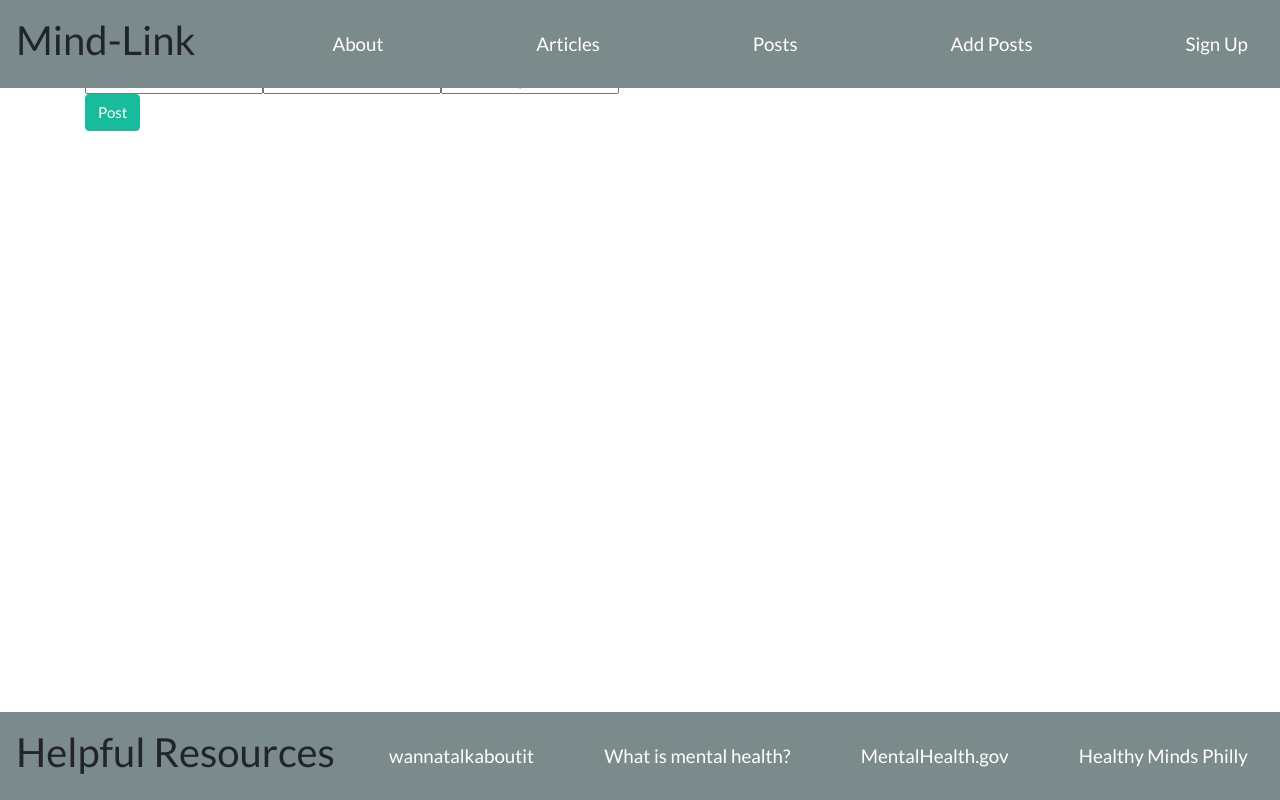
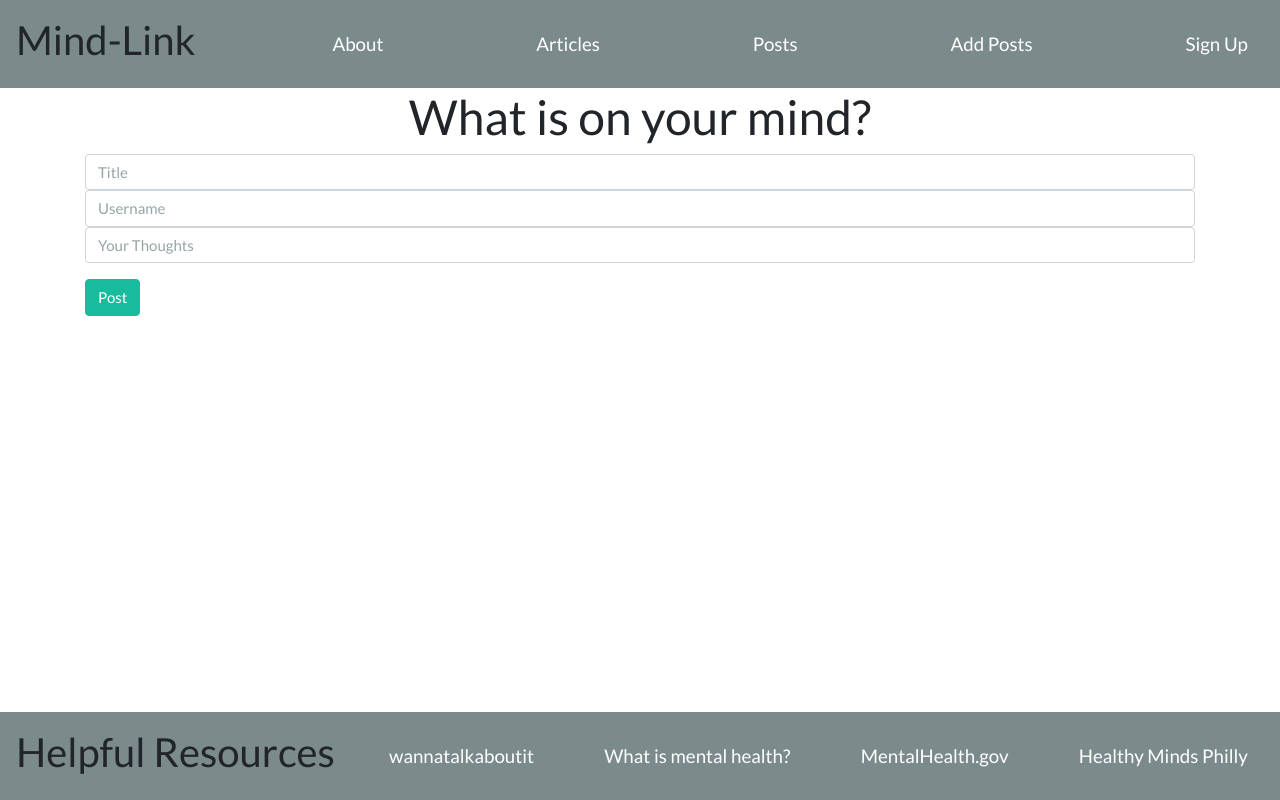
Before and after one commit to kim-tor/mind-link, a React (Create React App) app in the folder client/: page /addposts in a window 1280 px wide. Built offline with nearby package versions, Linux system fonts and the light colour scheme.

Commit message:
Updates to the styling

```diff
--- a/client/src/components/Nav/index.js
+++ b/client/src/components/Nav/index.js
@@ -4,7 +4,7 @@ import "./style.css";
 
 function Nav() {
   return (
-    <nav className="navbar fixed-top navbar-dark bg-dark">
+    <nav className="navbar navbar-dark bg-dark">
        <h2>Mind-Link</h2>
       <Link className="navbar-brand" to="/about">
         About
--- a/client/src/pages/addPosts.js
+++ b/client/src/pages/addPosts.js
@@ -1,7 +1,8 @@
 import React, { Component } from "react";
-import { Col, Row, Container } from "../components/Grid";
+import { Container } from "../components/Grid";
 import API from "../utils/API";
 import Footer from "../components/Footer";
+import { withRouter } from "react-router-dom";
 
 class addPosts extends Component {
   state = {
@@ -28,27 +29,30 @@ class addPosts extends Component {
           throw new Error(res.data.message);
         }
         this.setState({ results: res.data.message, error: "" });
+        this.props.history.push("/posts")
       })
       .catch(err => this.setState({ error: err.message }));
   };
   render() {
     return (
       <div>
-        <Container style={{ minHeight: "80%" }}>
-          <h1 className="text-center">Add your Posts</h1>
+        <Container style={{ minHeight: "100%" }}>
+          <h1 className="text-center">What is on your mind?</h1>
           <form>
-            <input value={this.state.title} name="title" placeholder="Title" onChange={this.handleInputChange} />
-            <input value={this.state.username} name="username" placeholder="Username" onChange={this.handleInputChange} />
-            <input value={this.state.thoughts} name="thoughts" placeholder="What is on your mind?" onChange={this.handleInputChange} />
+            <div className="mb-3">
+              <input className ="form-control" value={this.state.title} name="title" placeholder="Title" onChange={this.handleInputChange} />
+              <input className ="form-control" value={this.state.username} name="username" placeholder="Username" onChange={this.handleInputChange} />
+              <input className ="form-control" value={this.state.thoughts} name="thoughts" placeholder="Your Thoughts" onChange={this.handleInputChange} />
+            </div>
           </form>
           <button onClick={this.handleFormSubmit} className="btn btn-success" type="submit">
             Post
           </button>
         </Container>
-        <Footer/>
+        <Footer />
       </div>
     );
   }
 }
 
-export default addPosts;
+export default withRouter(addPosts);
```
Also changed, not shown: 2 other files (tests, documents, lock files or other folders).
